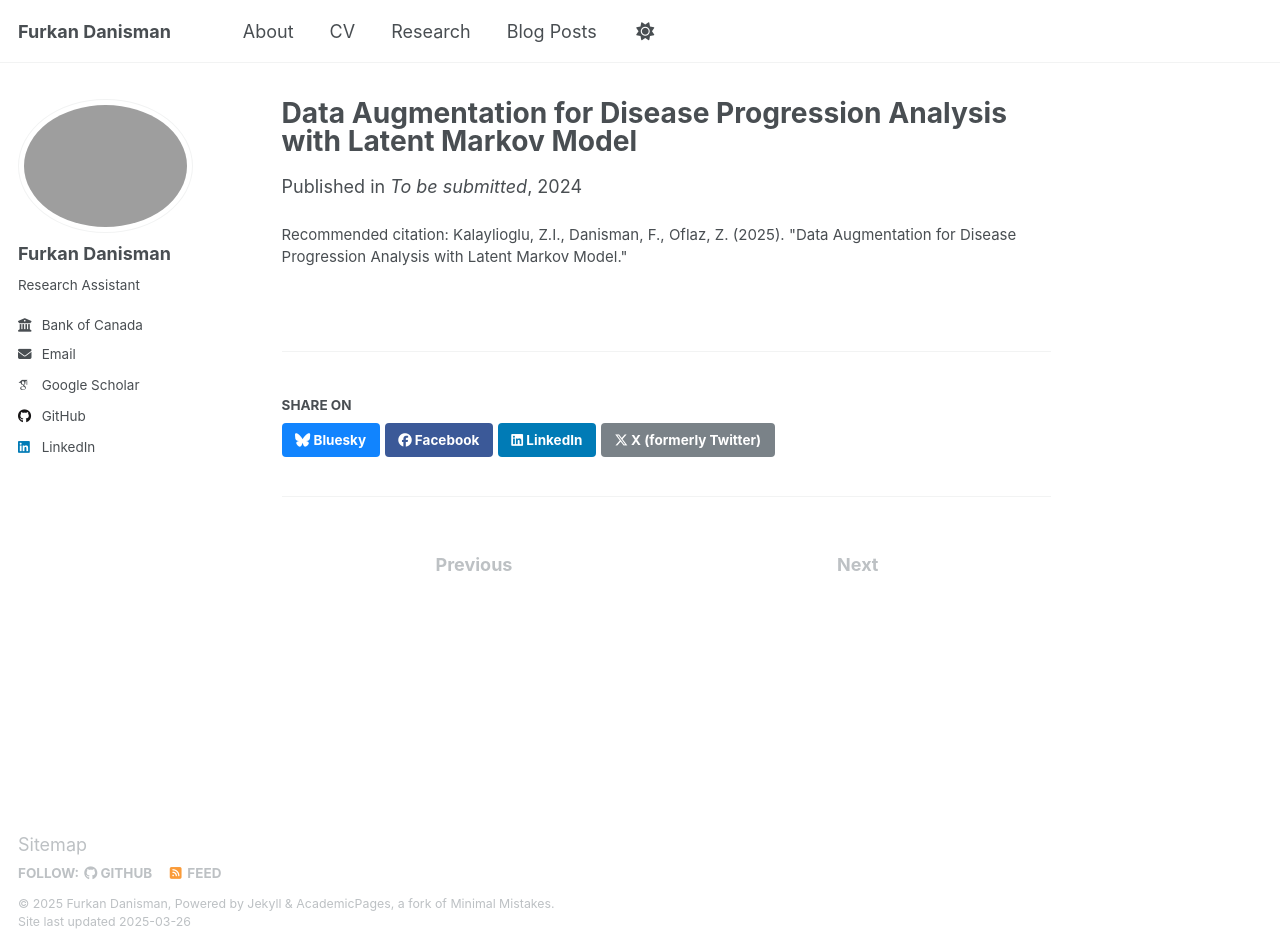
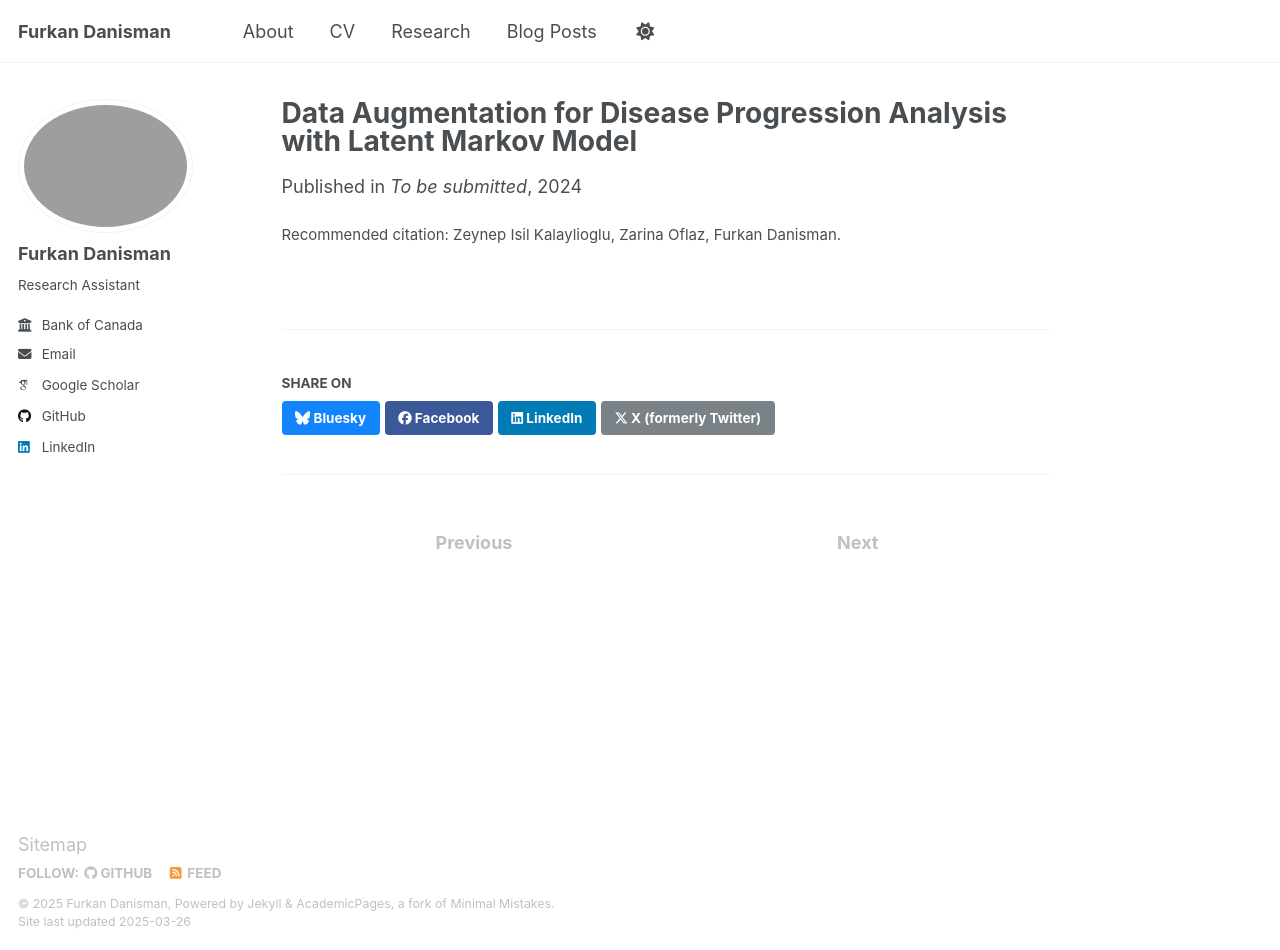
Before and after one commit to FurkanDanisman/FurkanDanisman.github.io, a Jekyll site: the page built from _publications/2024-02-17-paper-title-number-4.md, in a window 1280 px wide and 950 px high. Built offline with Jekyll 4.4.1, drawn with Linux system fonts in a browser that asks for light colours; some web fonts are replaced.

Commit message:
Update 2024-02-17-paper-title-number-4.md

```diff
--- a/_publications/2024-02-17-paper-title-number-4.md
+++ b/_publications/2024-02-17-paper-title-number-4.md
@@ -4,5 +4,5 @@ collection: publications
 category: Working Paper
 excerpt: 'Applying latent Markov models for enhanced disease progression analysis through data augmentation.'
 venue: 'To be submitted'
-citation: 'Kalaylioglu, Z.I., Danisman, F., Oflaz, Z. (2025). "Data Augmentation for Disease Progression Analysis with Latent Markov Model."'
+citation: 'Zeynep Isil Kalaylioglu, Zarina Oflaz, Furkan Danisman.'
 ---
```
